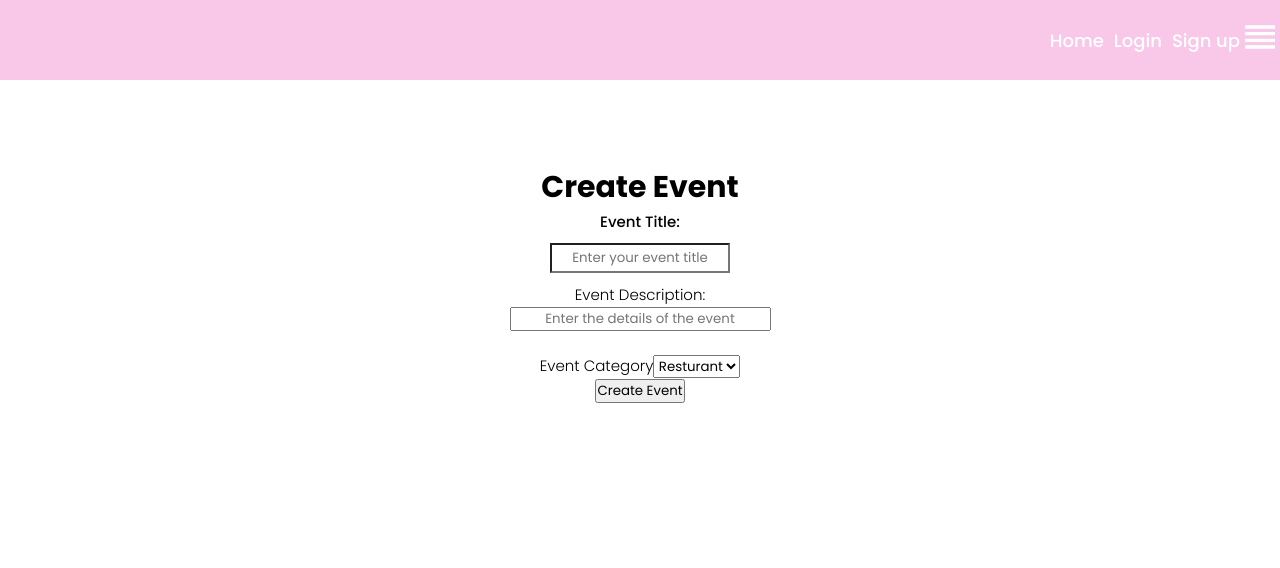
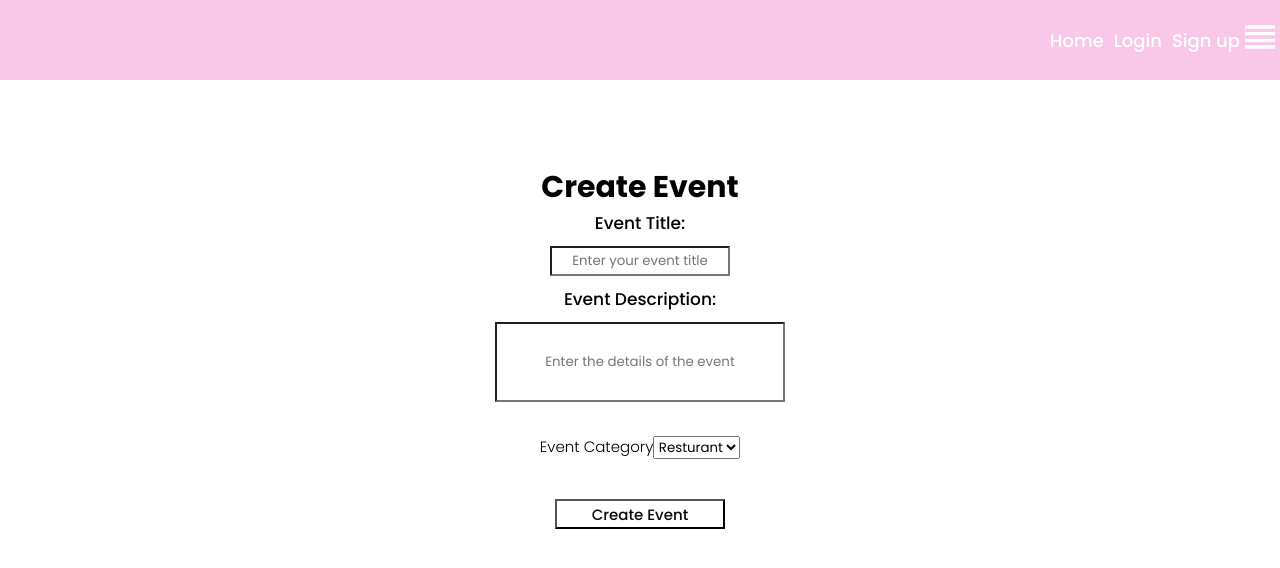
Before and after one commit to cocomarine/huddle-up-frontend, a React (Create React App) app: page /createevent in a window 1280 px wide. Shown: the top 568 px of the page. Built offline with nearby package versions, Linux system fonts and the light colour scheme; a web font is replaced by a local one.

Commit message:
InviteFriends component

```diff
--- a/src/components/CreateEvent/CreateEvent.js
+++ b/src/components/CreateEvent/CreateEvent.js
@@ -8,13 +8,15 @@ import "../../styles/create-event.css";
 
 const CreateEvent = () => {
   const { user } = useAuthContext();
+
   const navigate = useNavigate();
   const initialState = {
     fields: {
       title: "",
       description: "",
-      categories: "",
+      category: "",
       voting_finished: false,
+      AdminId:"",
     },
     alert: {
       message: "",
@@ -61,7 +63,7 @@ const CreateEvent = () => {
             ></input>
           </div>
         </div>
-        <div>
+        <div className="description">
           <label htmlFor="description"> Event Description:</label>
           <div>
             <input
@@ -74,11 +76,11 @@ const CreateEvent = () => {
           </div>
         </div>
         <br></br>
-        <label id="categories" htmlFor="categories">
+        <label className="category" id="category" htmlFor="categories">
           Event Category
         </label>
 
-        <select onChange={handleFieldChange} name="categories">
+        <select onChange={handleFieldChange} name="category">
           <option value="resturant"> Resturant </option>
           <option value="coffe">Coffe </option>
           <option value="park">Park </option>
@@ -86,7 +88,7 @@ const CreateEvent = () => {
           <option value="softPlay">Soft Play</option>
         </select>
 
-        <div>
+        <div className="createEvent">
           <button type="submit">Create Event</button>
         </div>
       </form>
--- a/src/components/InviteFriends.js
+++ b/src/components/InviteFriends.js
@@ -1,17 +1,17 @@
 import React from "react";
+import CreateEvent from "./CreateEvent/CreateEvent";
 
 const InviteFriends = () => {
   return (
     <div>
       <h1> Event Created! </h1>
+
+
+      <h3> Invite friends! </h3>
       <p>
-        blah blah blah blah blah blah blah blah blah blah blah blah blah blah
-        blah blah blah blah blah blah blah blah blah blah blah blah blah{" "}
-      </p>
-
-      <h3> Invite friend! </h3>
-      <p>
-
+       ` Hi! Your friend invited you to join  ....... event on Huddle Up!
+        Sign Up here: http://localhost:4000/auth/signup
+        Once logged in, use this code ....... to join us`;
       </p>
     </div>
   );
--- a/src/styles/create-event.css
+++ b/src/styles/create-event.css
@@ -15,6 +15,7 @@
 
 .eventForm {
   font-weight: 500;
+  font-size: 17px;
 }
 .eventForm input {
   background-color: white;
@@ -23,12 +24,44 @@
   width: 180px;
 }
 
-.list {
+.description input {
+  background-color: white;
+  height: 80px;
+  margin: 10px;
+  width: 290px;
+}
+
+.description {
+  font-weight: 500;
+  font-size: 17px;
+}
+
+.categories {
   font-size: 17px;
   list-style: none;
+  margin-right: 15px;
+
+
+}
+.categories  :hover {
+  background-color: rgb(52, 68, 250);
+  color: white;
   cursor: pointer;
 }
-.list :hover {
+
+.createEvent button {
+  margin: 30px;
+  margin-top: 40px;
+  margin-bottom: 10px;
+  background-color: white;
+  color: #090909;
+  cursor: pointer;
+  font-size: 15px;
+  font-weight: 500;
+  height: 30px;
+  width: 170px;
+}
+
+.createEvent :hover {
   background-color: rgb(52, 68, 250);
-  color: white;
 }
```
